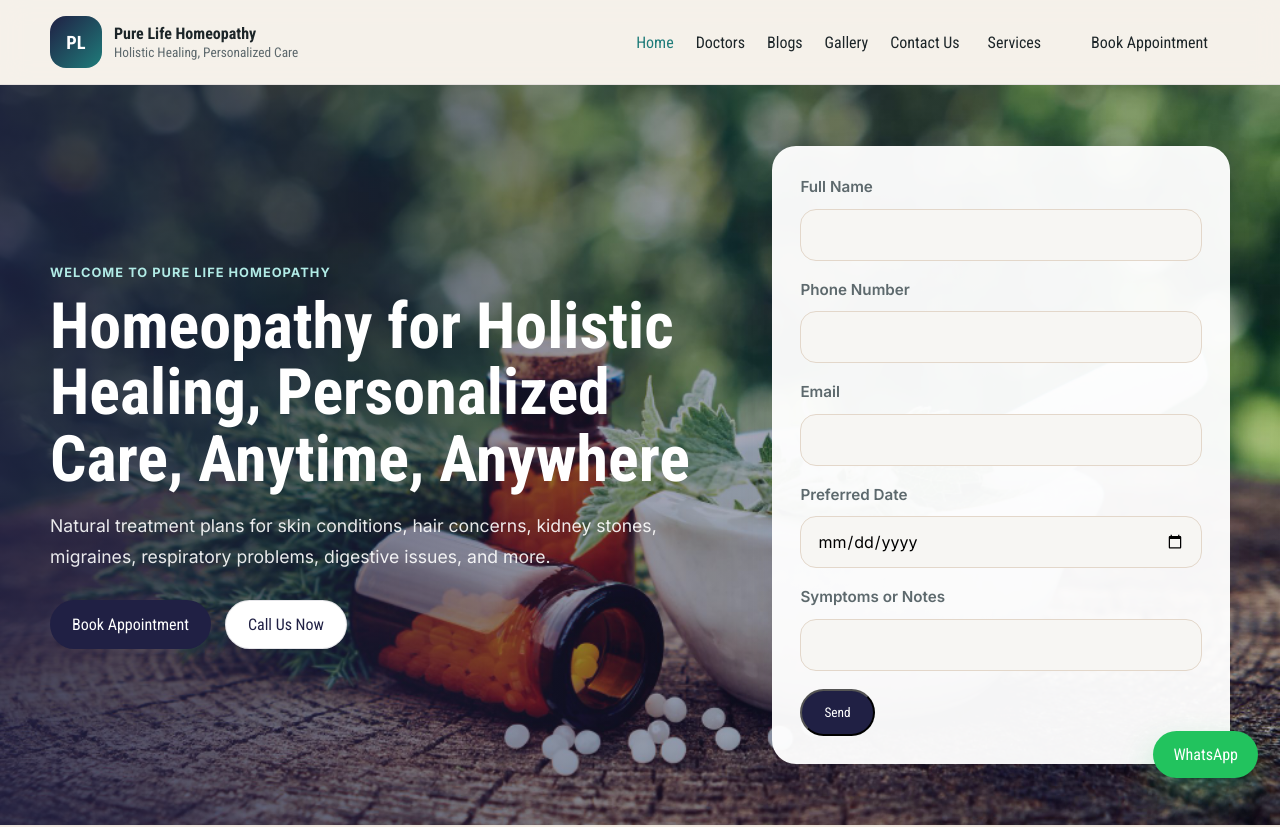
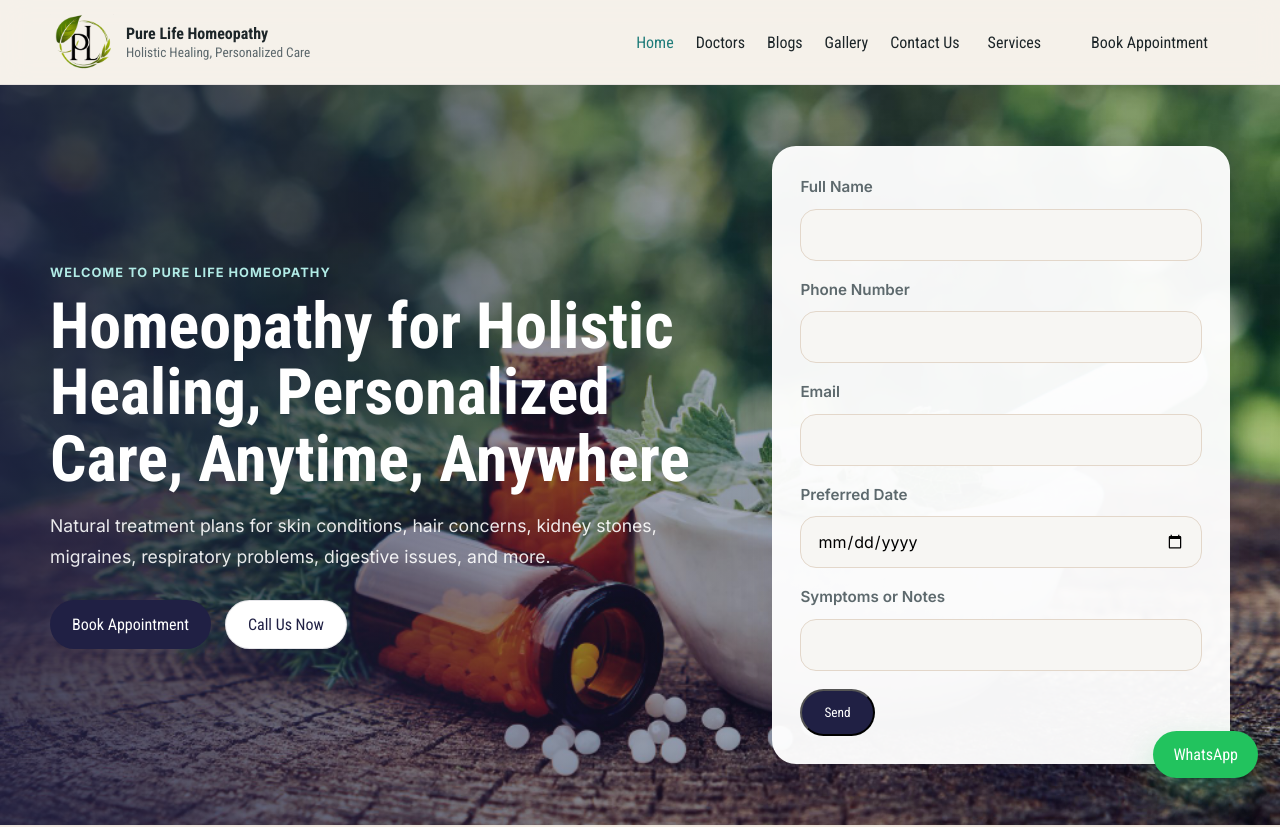
Before and after one commit to purelifehomeopathy-droid/purelife-homeopathy, a Next.js app: page / in a window 1280 px wide. Shown: the top 827 px of the page. Built offline with nearby package versions, Linux system fonts and the light colour scheme.

Commit message:
Added real logo

```diff
--- a/src/components/header.tsx
+++ b/src/components/header.tsx
@@ -1,6 +1,7 @@
 "use client";
 
 import Link from "next/link";
+import Image from "next/image";
 import { usePathname } from "next/navigation";
 import { useState } from "react";
 import { clinicName, mainNav, serviceNav } from "@/data/site";
@@ -14,7 +15,15 @@ export function Header() {
     <header className="site-header">
       <div className="container header-inner">
         <Link href="/" className="brand" onClick={() => setMenuOpen(false)}>
-          <span className="brand-mark">PL</span>
+          <Image
+            src="/images/clinic/logo.png"
+            alt="Pure Life Homeopathy Logo"
+            width={64}
+            height={64}
+            className="brand-logo"
+            priority
+          />
+
           <span className="brand-copy">
             <strong>{clinicName}</strong>
             <small>Holistic Healing, Personalized Care</small>
@@ -57,6 +66,7 @@ export function Header() {
             >
               Services
             </button>
+
             <div className="nav-dropdown-menu">
               {serviceNav.map((item) => (
                 <Link
@@ -73,7 +83,10 @@ export function Header() {
             </div>
           </div>
 
-          <Link href="/contact-us#appointment" className="button button-primary">
+          <Link
+            href="/contact-us#appointment"
+            className="button button-primary"
+          >
             Book Appointment
           </Link>
         </nav>
```
Also changed, not shown: 1 other file (tests, documents, lock files or other folders).
